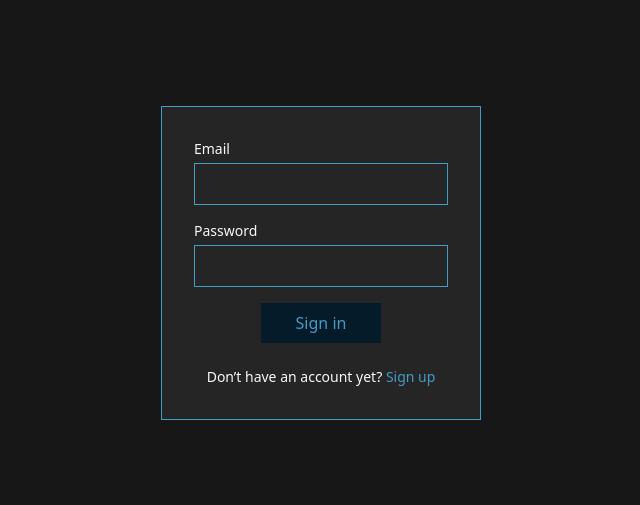
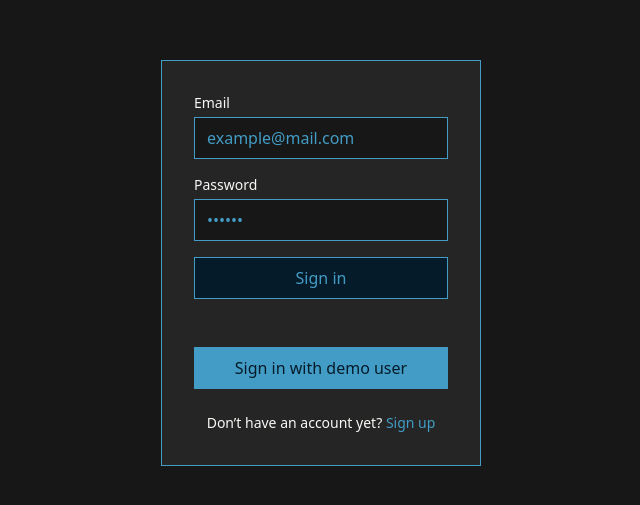
Before and after one commit to DiegoBustos16/my-task-planner-frontend, an Angular app: page /login in a window 1280 px wide. Shown: the part 137-642 px from the top of the page, without its empty margins (319-959 px from the left). Built offline with nearby package versions, Linux system fonts and the light colour scheme; no server answers.

Commit message:
feat: add login with demo user

```diff
--- a/src/app/components/login/login.component.html
+++ b/src/app/components/login/login.component.html
@@ -1,6 +1,7 @@
 <div class="min-h-screen bg-darkgrey flex items-center justify-center">
   <div class="bg-lightgrey border border-lightblue p-8 w-80 text-marfilwhite">
     <form #loginForm="ngForm" (ngSubmit)="onSubmit(loginForm)" class="space-y-4">
+
       <div>
         <label for="email" class="block text-sm mb-1">Email</label>
         <input
@@ -11,7 +12,8 @@
           required
           email
           #emailInput="ngModel"
-          class="w-full px-3 py-2 border border-lightblue focus:outline-none focus:ring-2 focus:ring-blue-500"
+          class="w-full px-3 py-2 border border-lightblue bg-darkgrey text-marfilwhite placeholder:text-lightblue focus:outline-none focus:ring-2 focus:ring-lightblue"
+          placeholder="example@mail.com"
         />
         <p class="text-red-400 text-xs mt-1" *ngIf="emailInput.invalid && emailInput.touched">
           Email is required
@@ -27,22 +29,35 @@
           name="password"
           required
           #passwordInput="ngModel"
-          class="w-full px-3 py-2 border border-lightblue focus:outline-none focus:ring-2 focus:ring-blue-500"
+          class="w-full px-3 py-2 border border-lightblue bg-darkgrey text-marfilwhite placeholder:text-lightblue focus:outline-none focus:ring-2 focus:ring-lightblue"
+          placeholder="••••••"
         />
         <p class="text-red-400 text-xs mt-1" *ngIf="passwordInput.invalid && passwordInput.touched">
           Password is required
         </p>
       </div>
 
+      <div class="space-y-2">
         <button
           type="submit"
-        class="w-30 flex justify-center justify-self-center py-2 bg-darkblue hover:border border-lightblue text-lightblue font-medium transition"
+          class="w-full py-2 bg-darkblue text-lightblue border border-lightblue hover:bg-lightblue hover:text-darkblue font-medium transition"
         >
           Sign in
         </button>
+        <button
+          type="button"
+          (click)="signInDemoUser()"
+          class="w-full mt-10 py-2 bg-lightblue text-darkblue border border-lightblue hover:bg-darkblue hover:text-lightblue font-medium transition"
+        >
+          Sign in with demo user
+        </button>
+      </div>
+
     </form>
-    <p class="text-red-400 text-sm mt-4 justify-self-center" *ngIf="errorMessage">{{ errorMessage }}</p>
-    <p class="text-center text-sm mt-6 text-marfilwhite">
+
+    <p class="text-red-400 text-sm mt-4 text-center" *ngIf="errorMessage">{{ errorMessage }}</p>
+
+    <p class="text-center text-sm mt-6">
       Don’t have an account yet?
       <a routerLink="/auth/register" class="text-lightblue hover:underline">Sign up</a>
     </p>
--- a/src/app/components/login/login.component.ts
+++ b/src/app/components/login/login.component.ts
@@ -29,4 +29,16 @@ export class LoginComponent {
     error: err => this.errorMessage = 'Wrong email or password'
   });
 }
+
+  signInDemoUser(): void {
+    this.email = 'demo@mail.com';
+    this.password = 'demo1234';
+
+    const fakeForm = {
+      invalid: false,
+      control: { markAllAsTouched: () => {} }
+    } as NgForm;
+
+    this.onSubmit(fakeForm);
+  }
 }
```
Lines whose indentation alone changed are shown as unchanged.
